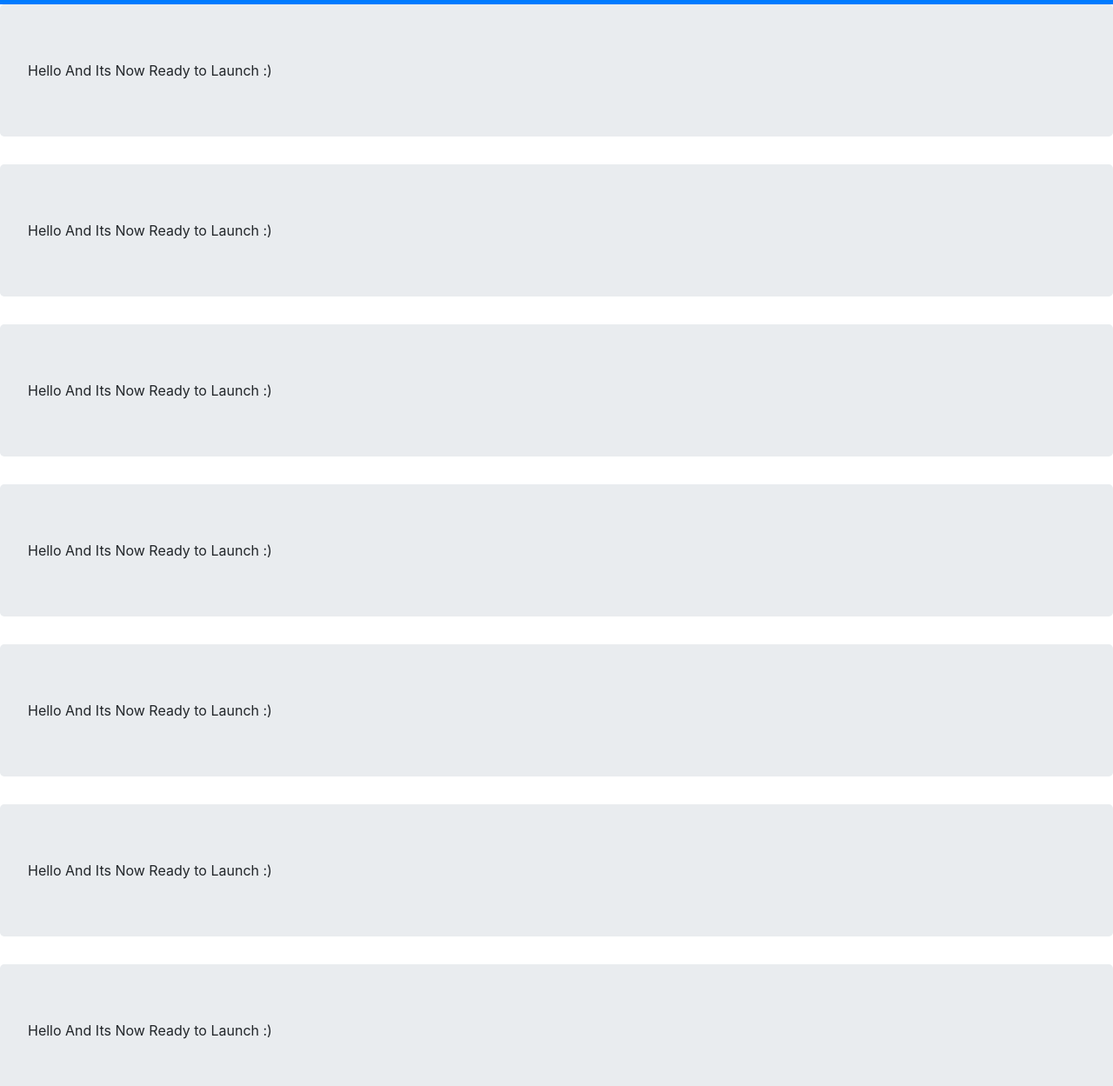
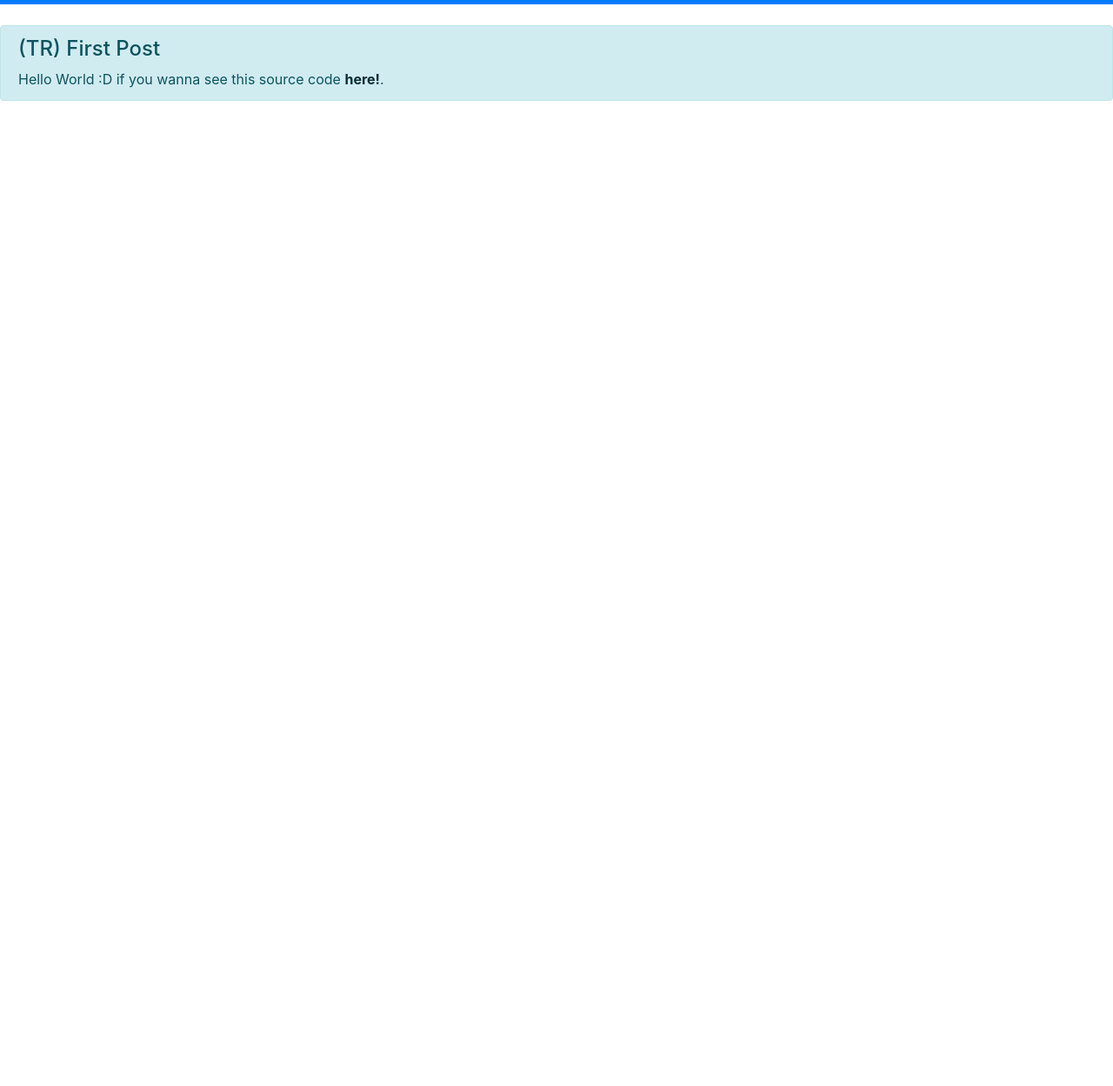
Before and after one commit to tansionline/blog, a plain HTML site: page index.html in a window 1280 px wide. Shown: the part 51-1300 px from the top of the page at 87% size. After the commit the page ends 800 px from the top, so only its background shows below. Drawn offline with nearby package versions, Linux system fonts and the light colour scheme.

Commit message:
update and first post

```diff
--- a/index.html
+++ b/index.html
@@ -27,42 +27,14 @@
       </nav>
 
        <!-- NAVBAR/-->
+
        <!--ARTICLES-->
-       <div class="jumbotron ">
-            <a>Hello And Its Now Ready to Launch :) </a>
-        </div>
-
-        <div class="jumbotron ">
-            <a>Hello And Its Now Ready to Launch :) </a>
-        </div>
-
-        <div class="jumbotron ">
-            <a>Hello And Its Now Ready to Launch :) </a>
-        </div>
-
-        <div class="jumbotron ">
-            <a>Hello And Its Now Ready to Launch :) </a>
-        </div>
-
-        <div class="jumbotron ">
-            <a>Hello And Its Now Ready to Launch :) </a>
-        </div>
-
-        <div class="jumbotron ">
-            <a>Hello And Its Now Ready to Launch :) </a>
-        </div>
-
-        <div class="jumbotron ">
-            <a>Hello And Its Now Ready to Launch :) </a>
-        </div>
-
-        <div class="jumbotron ">
-            <a>Hello And Its Now Ready to Launch :) </a>
-        </div>
-
-        <div class="jumbotron ">
-            <a>Hello And Its Now Ready to Launch :) </a>
-        </div>
+       <!-- primary=mavi secondary=gri success=yesil danger=kirmizi warning=sari info=acikmavi light=beyaz dark=siyah -->
+       <br>
+       <div class="alert alert-dismissible alert-info">
+            <h4 class="alert-heading">(TR) First Post</h4>
+            <p class="mb-0">Hello World :D if you wanna see this source code <a href="https://github.com/tansionline/blog" class="alert-link">here!</a>.</p>
+          </div>
         <!--ARTICLES /-->
 </body>
 <script src='app.js'></script>
```
Also changed, not shown: aboutme/aboutme.html (+2 -2 lines).
